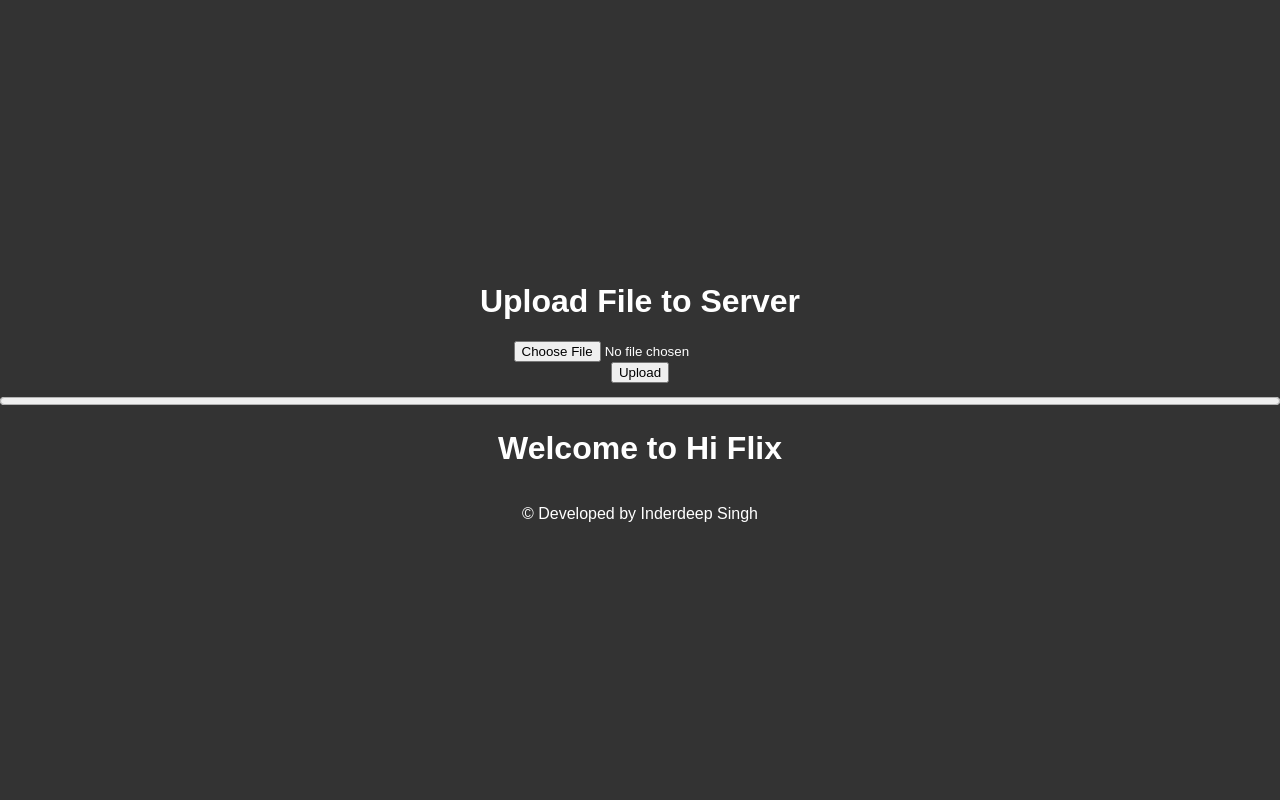
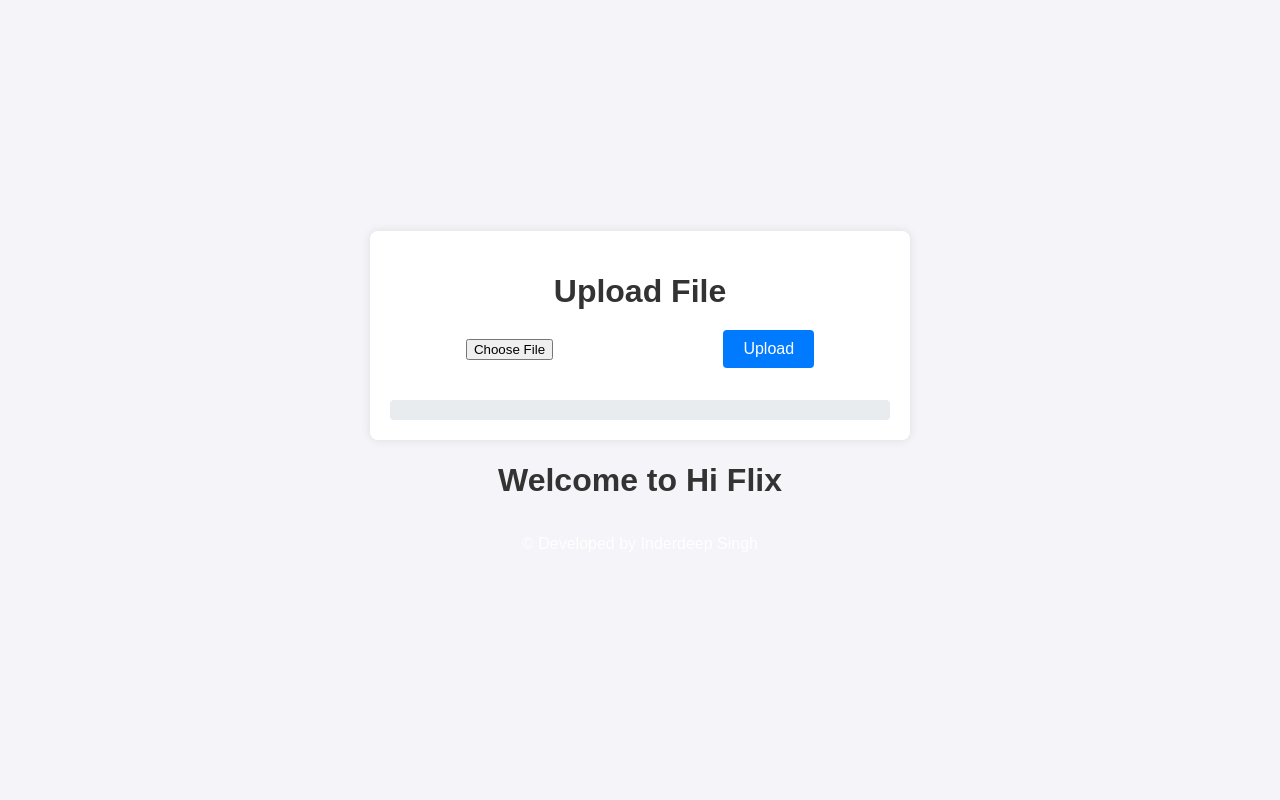
Before and after one commit to deep3576/HIFLIX, a Flask app: page / in a window 1280 px wide. Run offline with Flask 3, Linux system fonts and the light colour scheme; data that the repository does not hold is empty.

Commit message:
update Chunking Dynamically

```diff
--- a/templates/index.html
+++ b/templates/index.html
@@ -7,45 +7,167 @@
     <link rel="stylesheet" href="{{ url_for('static', filename='styles.css') }}">
 
 
-    <h1>Upload File to Server </h1>
+    <head>
+        <title>File Upload with Dynamic Chunking</title>
+        <style>
+            body {
+                font-family: Arial, sans-serif;
+                background-color: #f4f4f9;
+                display: flex;
+                justify-content: center;
+                align-items: center;
+                height: 100vh;
+                margin: 0;
+            }
+
+            .container {
+                background: #ffffff;
+                border-radius: 8px;
+                box-shadow: 0 0 10px rgba(0, 0, 0, 0.1);
+                padding: 20px;
+                max-width: 500px;
+                width: 100%;
+                text-align: center;
+            }
+
+            h1 {
+                margin-bottom: 20px;
+                color: #333;
+            }
+
+            input[type="file"] {
+                margin-bottom: 20px;
+                display: inline-block;
+            }
+
+            button {
+                background-color: #007bff;
+                color: white;
+                border: none;
+                border-radius: 4px;
+                padding: 10px 20px;
+                font-size: 16px;
+                cursor: pointer;
+                transition: background-color 0.3s;
+            }
+
+            button:disabled {
+                background-color: #6c757d;
+                cursor: not-allowed;
+            }
+
+            button:hover:not(:disabled) {
+                background-color: #0056b3;
+            }
+
+            #statusMessage {
+                margin-top: 10px;
+                font-size: 16px;
+                color: #333;
+            }
+
+            progress {
+                width: 100%;
+                height: 20px;
+                margin-top: 10px;
+                border-radius: 4px;
+                appearance: none;
+            }
+
+            progress::-webkit-progress-bar {
+                background-color: #e9ecef;
+                border-radius: 4px;
+            }
+
+            progress::-webkit-progress-value {
+                background-color: #007bff;
+                border-radius: 4px;
+            }
+
+            .error {
+                color: #dc3545;
+            }
+
+            .success {
+                color: #28a745;
+            }
+        </style>
+    </head>
+    <body>
+        <div class="container">
+            <h1>Upload File</h1>
             <input type="file" id="fileInput" />
             <button id="uploadButton">Upload</button>
             <div id="statusMessage"></div>
-    <progress id="progressBar" value="0" max="100" style="width: 100%; margin-top: 10px;"></progress>
+            <progress id="progressBar" value="0" max="100"></progress>
+        </div>
+
         <script>
-        const CHUNK_SIZE = 1024 * 1024; // 1 MB
+            const INITIAL_CHUNK_SIZE = 1024 * 1024; // Start with 1 MB
+            const MAX_CHUNK_SIZE = 10 * 1024 * 1024; // Max 10 MB
+            const MIN_CHUNK_SIZE = 512 * 1024; // Min 512 KB
+            const SPEED_ADJUSTMENT_INTERVAL = 5000; // Adjust every 5 seconds
 
             async function uploadFileInChunks(file) {
-            const totalChunks = Math.ceil(file.size / CHUNK_SIZE);
-            const uploadUrl = '/upload'; // Your server endpoint
+                let chunkSize = INITIAL_CHUNK_SIZE;
+                let start = 0;
+                let totalChunks = Math.ceil(file.size / chunkSize);
+                let uploadUrl = '/upload'; // Your server endpoint
                 const statusMessage = document.getElementById('statusMessage');
                 const progressBar = document.getElementById('progressBar');
+                let lastUploadTime = Date.now();
+                let uploadedBytes = 0;
 
-            for (let start = 0; start < file.size; start += CHUNK_SIZE) {
-                const end = Math.min(start + CHUNK_SIZE, file.size);
+                while (start < file.size) {
+                    const end = Math.min(start + chunkSize, file.size);
                     const chunk = file.slice(start, end);
                     const formData = new FormData();
-                formData.append('file', chunk, file.name); // Use the original file name
+                    formData.append('file', chunk, file.name);
 
+                    let uploadStartTime = Date.now();
                     try {
                         const response = await fetch(uploadUrl, {
                             method: 'POST',
                             body: formData
                         });
 
-                    if (response.ok) {
-                        const uploadedChunks = Math.ceil(end / CHUNK_SIZE);
-                        const percentComplete = (uploadedChunks / totalChunks) * 100;
-                        progressBar.value = percentComplete;
-                    } else {
+                        if (!response.ok) {
                             throw new Error('Upload failed');
                         }
+
+                        let uploadEndTime = Date.now();
+                        let uploadTime = uploadEndTime - uploadStartTime;
+                        let speed = chunkSize / (uploadTime / 1000); // bytes per second
+                        let speedInMBps = speed / (1024 * 1024); // MBps
+
+                        // Adjust chunk size based on upload speed
+                        if (speedInMBps < 1) {
+                            chunkSize = Math.max(MIN_CHUNK_SIZE, chunkSize / 2); // Reduce chunk size
+                        } else if (speedInMBps > 5) {
+                            chunkSize = Math.min(MAX_CHUNK_SIZE, chunkSize * 2); // Increase chunk size
+                        }
+
+                        // Update progress
+                        uploadedBytes += chunkSize;
+                        const percentComplete = (uploadedBytes / file.size) * 100;
+                        progressBar.value = percentComplete;
+                        start = end;
+
+                        // Adjust total chunks based on new chunk size
+                        totalChunks = Math.ceil(file.size / chunkSize);
+
+                        // Log for debugging
+                        console.log(`Speed: ${speedInMBps.toFixed(2)} MBps, Chunk Size: ${chunkSize} bytes`);
+
                     } catch (error) {
                         statusMessage.textContent = `Upload error: ${error.message}`;
+                        statusMessage.className = 'error';
                         return;
                     }
                 }
+
                 statusMessage.textContent = 'File uploaded successfully';
+                statusMessage.className = 'success';
             }
 
             document.getElementById('uploadButton').addEventListener('click', async function() {
@@ -68,6 +190,16 @@
                 }
             });
         </script>
+    </body>
+    </html>
+
+
+
+
+
+
+
+
 </head>
 <body>
     <div id="app">
```
Lines whose indentation alone changed are shown as unchanged.
